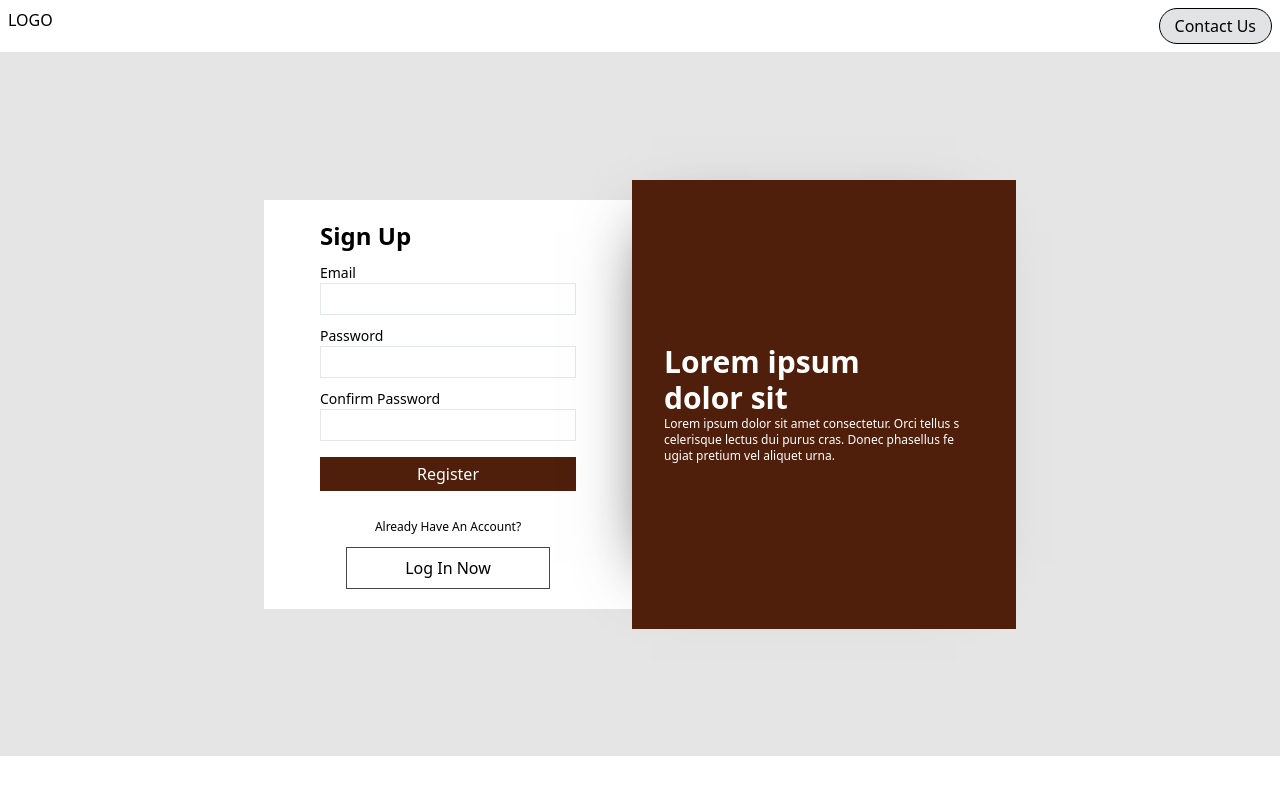
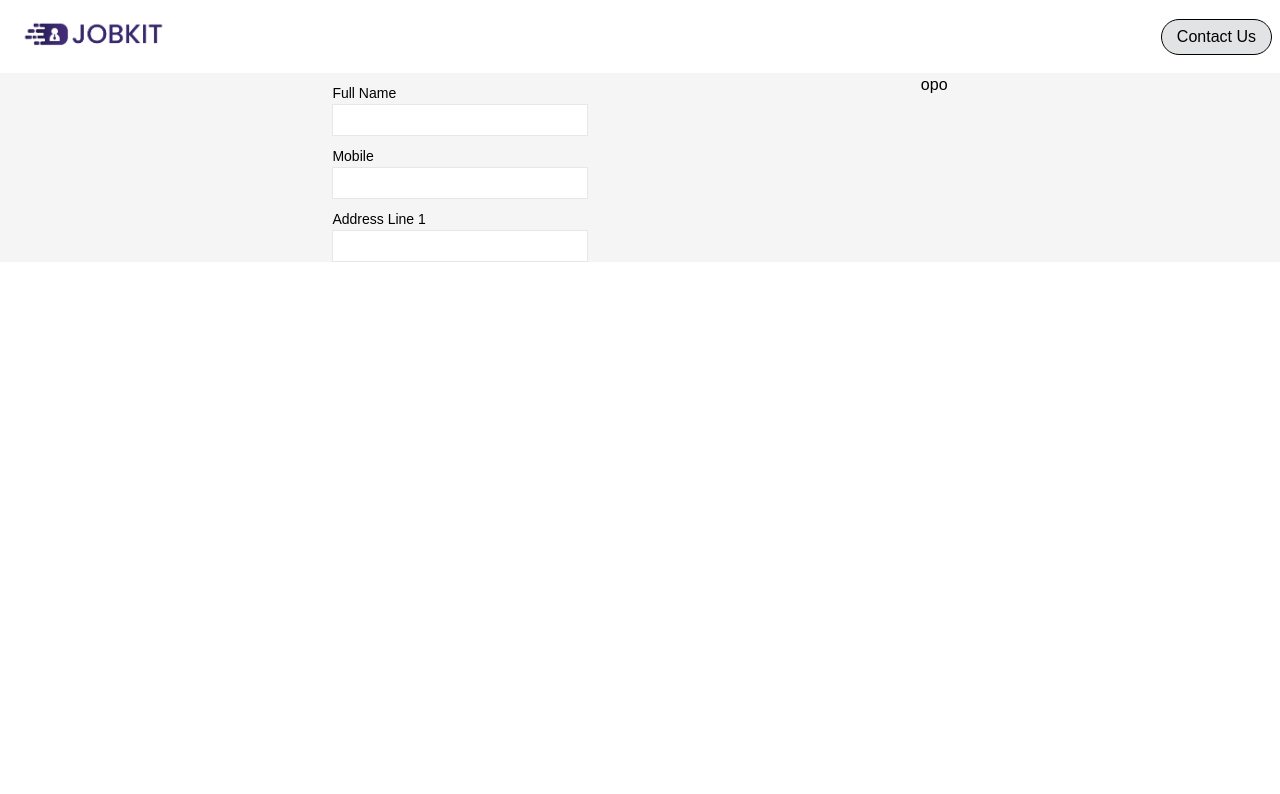
Before and after one commit to jvnjse/job-kit-react, a React (Create React App) app: page / in a window 1280 px wide. Shown: the top 794 px of the page. Built offline with nearby package versions, Linux system fonts and the light colour scheme.

Commit message:
personal details ui

```diff
--- a/src/App.css
+++ b/src/App.css
@@ -1,3 +1,10 @@
 @tailwind base;
 @tailwind components;
 @tailwind utilities;
+
+@import url('https://fonts.googleapis.com/css2?family=Poppins&display=swap');
+
+
+*{
+    font-family: 'Poppins', sans-serif;
+}
--- a/src/App.js
+++ b/src/App.js
@@ -1,12 +1,17 @@
 import "./App.css";
+import EmployeeDetails1 from "./EmployeeDetails/EmployeeDetails1";
 import Login from "./Login/Login";
-import Nav from "./Nav/Nav";
 
 function App() {
   return (
     <div className="App">
-      <Nav></Nav>
-      <Login />
+      {/* <Login /> */}
+      <EmployeeDetails1 />
+
+      {/*
+      <Router>
+        <Route Element=></Route>
+      </Router> */}
     </div>
   );
 }
--- /dev/null
+++ b/src/EmployeeDetails/EmployeeDetails1.jsx
@@ -0,0 +1,37 @@
+import React from 'react'
+import logoimage from "../Assets/Images/logo.png"
+import "./employeedetails1.css"
+
+
+function EmployeeDetails1() {
+    return (
+        <div className='employee-details'>
+            <div className='navbody w-screen p-2 flex justify-between item-center'>
+                <div className="logo">
+                    <img src={logoimage} alt="" />
+                </div>
+                <div className="tabs flex items-center">
+                    <p className="tab ">Contact Us</p>
+                </div>
+            </div>
+            <div className="flex justify-evenly ">
+                <div>
+                    <label className='flex flex-col'>Full Name
+                        <input type='password' className='signup-input border border-black-950 w-64 h-8 ' />
+                    </label>
+                    <label className='flex flex-col'>Mobile
+                        <input type='password' className='signup-input border border-black-950 w-64 h-8 ' />
+                    </label>
+                    <label className='flex flex-col'>Address Line 1
+                        <input type='password' className='signup-input border border-black-950 w-64 h-8 ' />
+                    </label>
+                </div>
+                <div className="flex flex-col">
+                    opo
+                </div>
+            </div>
+        </div>
+    )
+}
+
+export default EmployeeDetails1
--- /dev/null
+++ b/src/EmployeeDetails/employeedetails1.css
@@ -0,0 +1,3 @@
+.employee-details{
+    background: var(--background-color);
+}
--- /dev/null
+++ b/src/Home/Home.jsx
@@ -0,0 +1,9 @@
+import React from 'react'
+
+function Home() {
+    return (
+        <div>Home</div>
+    )
+}
+
+export default Home
--- a/src/Login/Login.jsx
+++ b/src/Login/Login.jsx
@@ -1,5 +1,7 @@
-import React, { useState } from 'react'
-import "./login.css"
+import React, { useState } from 'react';
+import "./login.css";
+import logoimage from "../Assets/Images/logo.png"
+
 
 function Login() {
     const [loginbox, setLoginbox] = useState(true)
@@ -13,8 +15,22 @@ function Login() {
 
 
     return (
+        <div className='h-screen overflow-hidden'>
+            <div className='navbody w-screen p-2 flex justify-between item-center'>
+                <div className="logo">
+                    <img src={logoimage} alt="" />
+                </div>
+                <div className="tabs flex items-center">
+                    <p className="tab ">Contact Us</p>
+                </div>
+            </div>
             <div className='login-body flex flex-row items-center justify-center'>
                 <div className="login-container flex">
+                    {loginbox &&
+                        <div className="caption-container flex flex-col justify-center items-center p-8  w-96">
+                            <div className="caption text-3xl font-bold text-left w-full">Lorem ipsum <br></br>dolor sit</div>
+                            <div className="sub-caption text-xs text-start w-full break-all pr-6 ">Lorem ipsum dolor sit amet consectetur. Orci tellus scelerisque lectus dui purus cras. Donec phasellus feugiat pretium vel aliquet urna.</div>
+                        </div>}
                     <div className="login-form-container flex flex-col items-center px-14 py-5 ">
                         <div className='w-full text-left text-2xl font-semibold' >{loginbox ? "Sign Up" : "Sign In"}</div>
                         <label className='flex flex-col'>Email
@@ -34,9 +50,11 @@ function Login() {
                         <div className="account-question text-xs text-center mt-7">{loginbox ? "Already Have An Account?" : "Don’t Have An Account?"}</div>
                         <div className="login-link-btn text-center mt-3 cursor-pointer p-2" onClick={Register}>{loginbox ? "Log In Now" : "Register Now"}</div>
                     </div>
+                    {!loginbox &&
                         <div className="caption-container flex flex-col justify-center items-center p-8  w-96">
                             <div className="caption text-3xl font-bold text-left w-full">Lorem ipsum <br></br>dolor sit</div>
                             <div className="sub-caption text-xs text-start w-full break-all pr-6 ">Lorem ipsum dolor sit amet consectetur. Orci tellus scelerisque lectus dui purus cras. Donec phasellus feugiat pretium vel aliquet urna.</div>
+                        </div>}
                 </div>
             </div>
         </div>
--- a/src/Login/login.css
+++ b/src/Login/login.css
@@ -1,9 +1,11 @@
 :root {
-    --background-color: rgb(230, 229, 229);
+    --background-color: rgb(245, 245, 245);
     --background-box-color: rgb(255, 255, 255);
+    --gradient-primary:linear-gradient(225deg, #5D379C 0%, #1D0B39 100%);
+    --gradient-primary-angle-change:linear-gradient(45deg, #5D379C 0%, #1D0B39 100%);
 
     /* basic colors */
-    --primary-color: #501f0b;
+    --primary-color: #271249;
     --secondary-color: #000000;
 
 
@@ -18,7 +20,7 @@
 
 
     /* button color */
-    --button-color-primary:#501f0b;
+    --button-color-primary:#271249;
     --button-color-secondary:#000;
     --button-color-accent:#000;
     --button-color-disabled:#000;
@@ -35,6 +37,21 @@
 
   }
 
+  .navbody{
+    background-color: var(--background-box-color);
+
+  }
+  .logo{
+    width: 171px;
+  }
+  .tab{
+    font-size: 16px;
+    font-weight: 100;
+    border-radius: 50px;
+    padding: 5px 15px;
+    border: solid black 0.5px;
+    background-color: rgb(226, 227, 228);
+}
 
 label{
     font-size: 14px;
@@ -43,12 +60,14 @@ label{
 
 .login-body{
     background-color: var(--background-color);
-    height: 88vmin;
-    /* padding-right: 200px; */
+    height: 100%;
+}
+.login-container{
 }
 
 .login-form-container{
     background-color:var(--background-box-color);
+    height: 410px;
 }
 
 .signup-input{
@@ -80,18 +99,22 @@ label{
 }
 
 .caption-container{
-    background-color: var(--primary-color);
+    background: var(--gradient-primary);
     color: var(--text-color-white-primary);
     position: relative;
     -webkit-box-shadow: -20px -7px 65px -39px rgba(0,0,0,0.74);
     -moz-box-shadow: -20px -7px 65px -39px rgba(0,0,0,0.74);
     box-shadow: -20px -7px 65px -39px rgba(0,0,0,0.74);
+    animation-name: view;
+    animation-timing-function: ease-in-out;
+    animation-duration: 500ms;
+
 }
 
 
 .caption-container::before{
     content: "";
-    background-color: var(--primary-color);
+    background: linear-gradient(233deg, #5D379C 0%, #3c1e61 100%);
     width: 100%;
     height: 50px;
     position: absolute;
@@ -100,9 +123,18 @@ label{
 
 .caption-container::after{
     content: "";
-    background-color: var(--primary-color);
+    background: linear-gradient(276deg, #42226a 0%, #210b3b 100%);
     width: 100%;
     height: 50px;
     position: absolute;
     bottom: -20px;
 }
+@keyframes view{
+    0%{
+        opacity: 0;
+        filter: blur(1px);
+    }
+    100%{
+        opacity: 1;
+    }
+}
--- a/src/Nav/Nav.jsx
+++ /dev/null
@@ -1,15 +0,0 @@
-import React from 'react'
-import "./nav.css"
-
-function Nav() {
-    return (
-        <div className='navbody w-screen p-2 flex justify-between item-center'>
-            <div className="logo">LOGO</div>
-            <div className="tabs flex items-center">
-                <p className="tab ">Contact Us</p>
-            </div>
-        </div>
-    )
-}
-
-export default Nav
--- a/src/Nav/nav.css
+++ /dev/null
@@ -1,8 +0,0 @@
-.tab{
-    font-size: 16px;
-    font-weight: 100;
-    border-radius: 50px;
-    padding: 5px 15px;
-    border: solid black 0.5px;
-    background-color: rgb(226, 227, 228);
-}
```
Also changed, not shown: src/Assets/Images/logo.png (added). Lines whose indentation alone changed are shown as unchanged.
